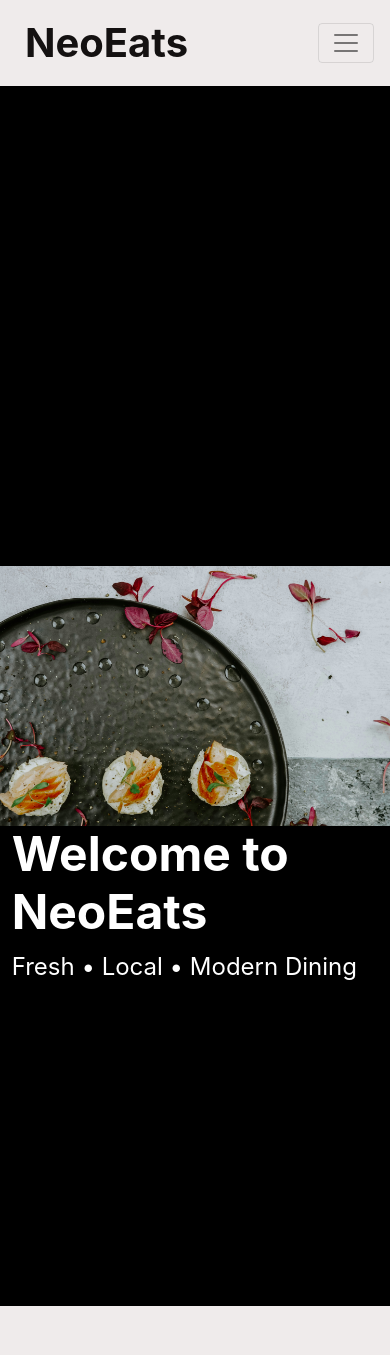
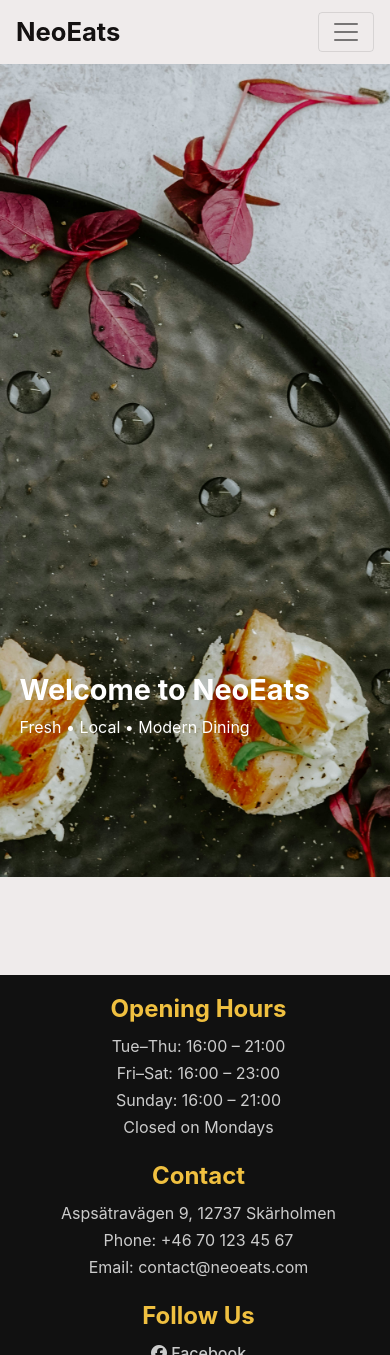
Before and after one commit to LadyNeowen/NeoEats, a Django app: page / in a window 390 px wide. Run offline with Django 4.2, Linux system fonts and the light colour scheme.

Commit message:
Add media responsiveness

```diff
--- a/static/css/styles.css
+++ b/static/css/styles.css
@@ -320,3 +320,177 @@ main {
     background-color: #7d0d2a;
     cursor: pointer;
 }
+
+
+/* Responsiveness */
+
+/* ------ Large Tablets (≤ 1024px) ------ */
+@media (max-width: 1024px) {
+
+    .hero-text h1 {
+        font-size: 2.5rem;
+    }
+
+    .hero-text p {
+        font-size: 1.2rem;
+    }
+
+    .navbar-brand {
+        font-size: 2rem;
+    }
+
+    .menu-page h1 {
+        font-size: 2.2rem;
+    }
+
+    .menu-item h5 {
+        font-size: 1.1rem;
+    }
+
+    .booking-card {
+        max-width: 500px;
+    }
+}
+
+/* ------ Tablets (≤ 768px) ------ */
+@media (max-width: 768px) {
+
+    /* HERO */
+    .hero-banner {
+        background-size: cover;
+        height: 70vh;
+    }
+
+    .hero-text {
+        bottom: 15%;
+        left: 5%;
+    }
+
+    .hero-text h1 {
+        font-size: 2rem;
+    }
+
+    .hero-text p {
+        font-size: 1.1rem;
+    }
+
+    /* FOOTER GRID */
+    .footer-container {
+        flex-direction: column;
+        text-align: center;
+    }
+
+    .footer-section {
+        min-width: 100%;
+    }
+
+    /* ABOUT BACKGROUND */
+    .about-bg-right {
+        background-position: center;
+        background-size: cover;
+    }
+
+    .about-bg-right .container {
+        background: rgba(0,0,0,0.55);
+    }
+
+    /* COLLAB BOX */
+    .collab-container {
+        max-width: 90%;
+        padding: 20px;
+    }
+
+    /* BOOKING CARD */
+    .booking-card {
+        padding: 25px;
+        max-width: 90%;
+    }
+}
+
+/* ------ Small Phones / iPhone 6 (≤ 480px) ------ */
+@media (max-width: 480px) {
+
+    /* HERO */
+    .hero-banner {
+        height: 60vh;
+        background-position: center;
+    }
+
+    .hero-text h1 {
+        font-size: 1.8rem;
+    }
+
+    .hero-text p {
+        font-size: 1rem;
+    }
+
+    /* NAVBAR */
+    .navbar-brand {
+        font-size: 1.6rem;
+        margin-left: 0;
+    }
+
+    .navbar-nav .nav-link {
+        font-size: 1.1rem;
+    }
+
+    /* MENU PAGE */
+    .menu-page h1 {
+        font-size: 1.8rem;
+    }
+
+    .menu-category {
+        font-size: 1.2rem;
+    }
+
+    .menu-item h5 {
+        font-size: 1rem;
+    }
+
+    /* ABOUT PAGE */
+    .about-bg-right .container {
+        padding: 20px;
+        border-radius: 6px;
+    }
+
+    /* COLLAB PAGE */
+    .collab-container {
+        padding: 20px;
+    }
+
+    /* BOOKING FORM */
+    .booking-card {
+        padding: 20px;
+        border-radius: 12px;
+    }
+
+    .booking-btn {
+        font-size: 1rem;
+        padding: 10px;
+    }
+
+}
+
+/* ------ Extra Small Phones (≤ 375px / iPhone 6/7/8) ------ */
+@media (max-width: 375px) {
+
+    .hero-text h1 {
+        font-size: 1.5rem;
+    }
+
+    .hero-text p {
+        font-size: 0.9rem;
+    }
+
+    .navbar-brand {
+        font-size: 1.4rem;
+    }
+
+    .booking-card {
+        padding: 15px;
+    }
+
+    .collab-container {
+        padding: 15px;
+    }
+}
```
